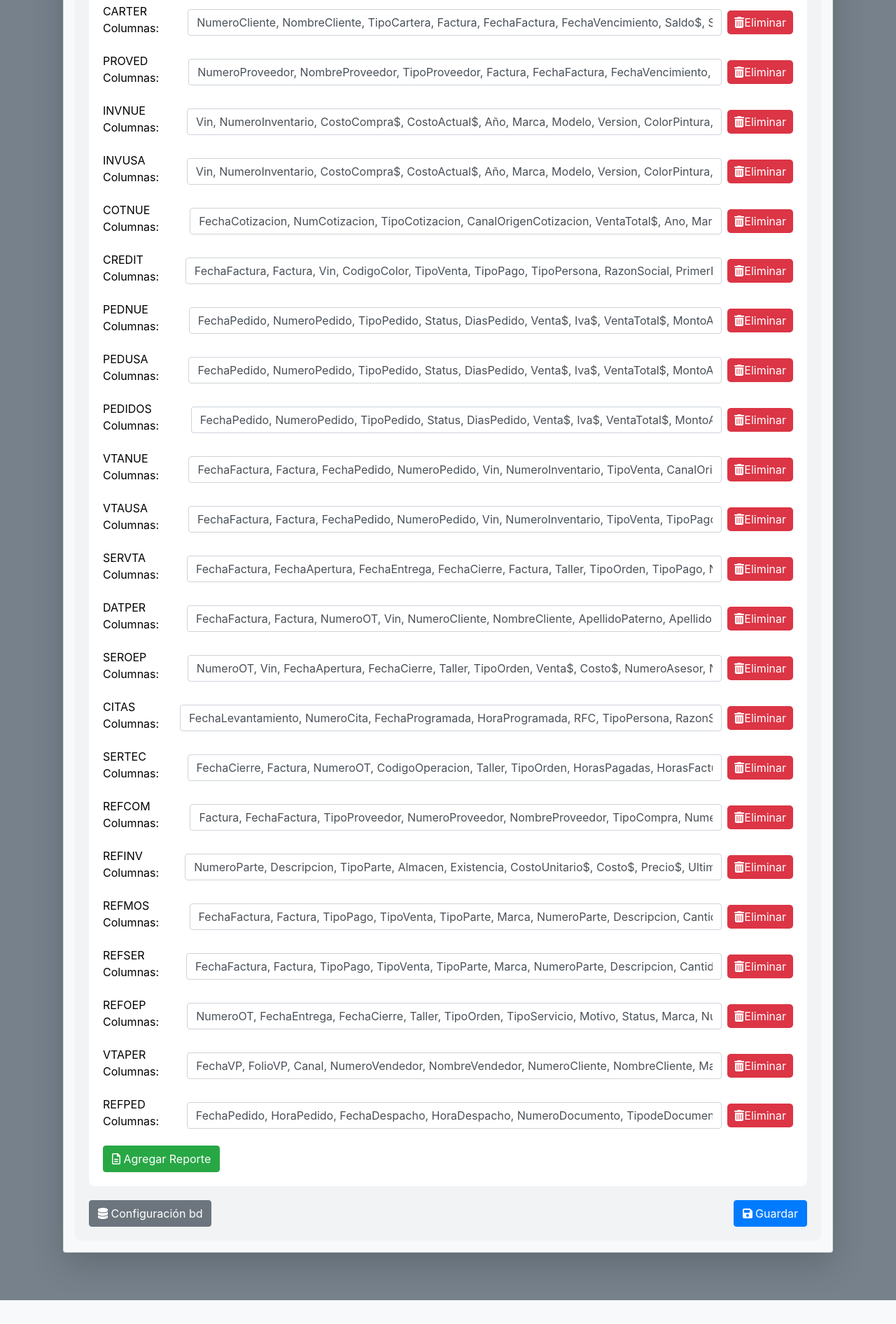
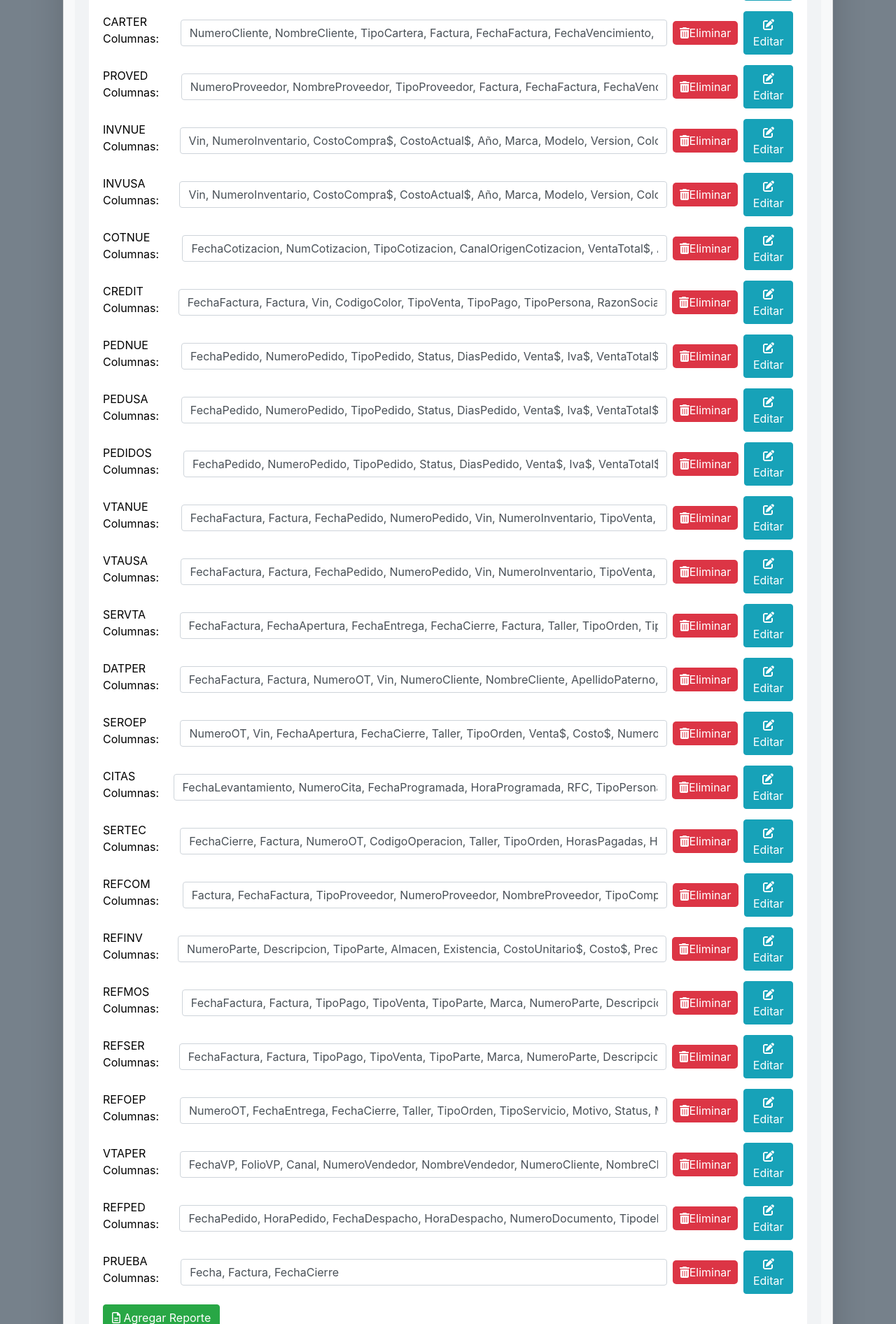
Before and after one commit to AldoQuintalP/PandasPython, a Flask app: page / in a window 1280 px wide. Shown: the part 556-2448 px from the top of the page at 70% size. Before the commit the page ends 2414 px from the top, so only its background shows below. Run offline with Flask 3, Linux system fonts and the light colour scheme; some libraries are stand-ins or nearby versions.

Commit message:
Se agrega el boton editar y la funcion sort para ordenar registros (Fase 1)

```diff
--- a/Templates/index.html
+++ b/Templates/index.html
@@ -130,6 +130,9 @@
                                     <button type="button" class="trash-btn" data-reporte="{{ key }}" onclick="eliminarReporte('{{ key }}')">
                                         <i class="fa fa-trash-alt"></i> Eliminar
                                     </button>
+                                    <button type="button" class="btn btn-info ml-2" onclick="editarReporte('{{ key }}')">
+                                        <i class="fa fa-edit"></i> Editar
+                                    </button>
                                 </div>
                                 {% endfor %}
                             </div>
@@ -218,6 +221,9 @@
     <script src="https://cdnjs.cloudflare.com/ajax/libs/font-awesome/6.0.0-beta3/js/all.min.js"></script>
     <script src="https://cdn.jsdelivr.net/npm/sweetalert2@11/dist/sweetalert2.all.min.js"></script>
     <script>
+        function editarReporte(reporte) {
+            window.location.href = `/edit_reporte/${reporte}`;
+        }
         function eliminarReporte(reporte) {
             Swal.fire({
                 title: 'Confirmar',
--- a/config.json
+++ b/config.json
@@ -26,7 +26,8 @@
         "REFSER",
         "REFOEP",
         "VTAPER",
-        "REFPED"
+        "REFPED",
+        "PRUEBA"
     ],
     "columnas_esperadas": {
         "MACC": [
@@ -744,7 +745,8 @@
             "NumeroDespachador",
             "NombreDespachador",
             "Sucursal"
-        ]
+        ],
+        "PRUEBA": ["Fecha","Factura","FechaCierre"]
     },
     "db": {
         "host": "localhost",
--- a/config_app.py
+++ b/config_app.py
@@ -133,5 +133,68 @@ def delete_reporte():
         print(f"Error: {e}")
         return jsonify({'success': False, 'error': 'No se pudo eliminar el reporte.'})
 
+def obtener_columnas(reporte):
+    try:
+        with open('config.json', 'r') as f:
+            config = json.load(f)
+
+        # Obtener las columnas para el reporte específico
+        columnas = config.get('columnas_esperadas', {}).get(reporte, [])
+        return columnas
+    except Exception as e:
+        print(f"Error al obtener las columnas: {e}")
+        return []
+
+@app.route('/edit_reporte/<reporte>', methods=['GET'])
+def edit_reporte(reporte):
+    # Lógica para obtener datos del reporte y renderizar la plantilla
+    columnas = obtener_columnas(reporte)  # Implementa esta función según tus necesidades
+    return render_template('edit_reporte.html', reporte_nombre=reporte, columnas=columnas)
+
+@app.route('/save-order', methods=['POST'])
+def save_order():
+    try:
+        # Obtener los datos enviados desde el frontend
+        reporte = request.form.get('reporte')
+        columnas_ordenadas = request.form.get('columnas')
+
+        if not reporte or not columnas_ordenadas:
+            return jsonify({'success': False, 'error': 'Datos incompletos.'})
+
+        # Intentar decodificar el JSON
+        try:
+            columnas_ordenadas = json.loads(columnas_ordenadas)
+        except json.JSONDecodeError:
+            return jsonify({'success': False, 'error': 'El formato de columnas es inválido.'})
+
+        # Leer el archivo de configuración
+        with open('config.json', 'r') as f:
+            config = json.load(f)
+
+        if reporte not in config['columnas_esperadas']:
+            return jsonify({'success': False, 'error': 'El reporte no existe en la configuración.'})
+
+        columnas_originales = config['columnas_esperadas'][reporte]
+
+        # Verificar que todas las columnas ordenadas están en las columnas originales
+        if set(columnas_ordenadas) != set(columnas_originales):
+            return jsonify({'success': False, 'error': 'El nuevo orden contiene columnas no válidas.'})
+
+        # Actualizar el orden de las columnas para el reporte específico
+        config['columnas_esperadas'][reporte] = columnas_ordenadas
+
+        # Guardar la configuración actualizada
+        with open('config.json', 'w') as f:
+            json.dump(config, f, indent=4)
+
+        return jsonify({'success': True})
+
+    except Exception as e:
+        # Imprimir el error en la consola para depuración
+        print(f"Error al guardar el orden de columnas: {e}")
+        return jsonify({'success': False, 'error': str(e)})
+
+
+
 if __name__ == '__main__':
     app.run(debug=True)
```
Also changed, not shown: Templates/edit_reporte.html (added, +64 -0 lines).
